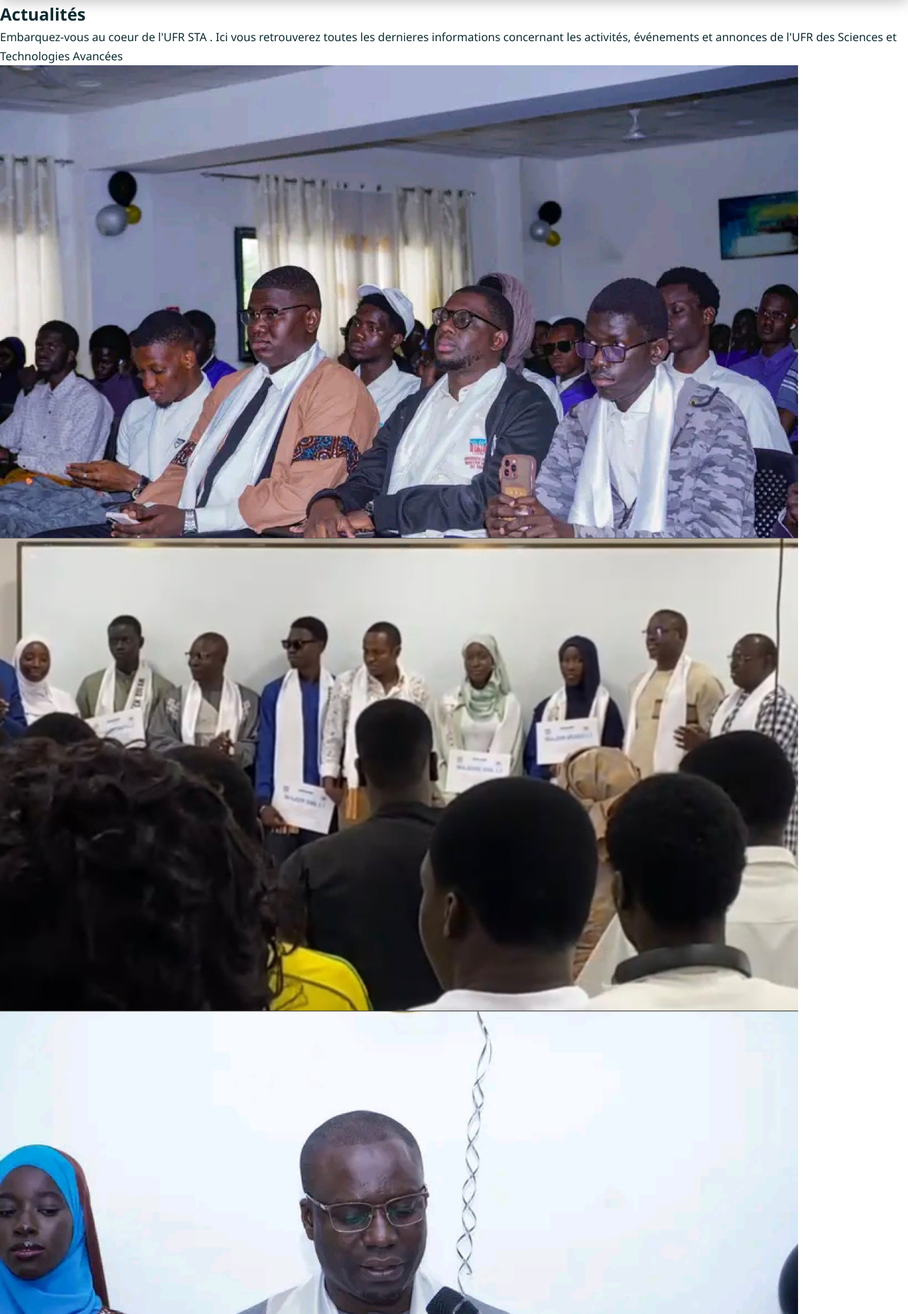
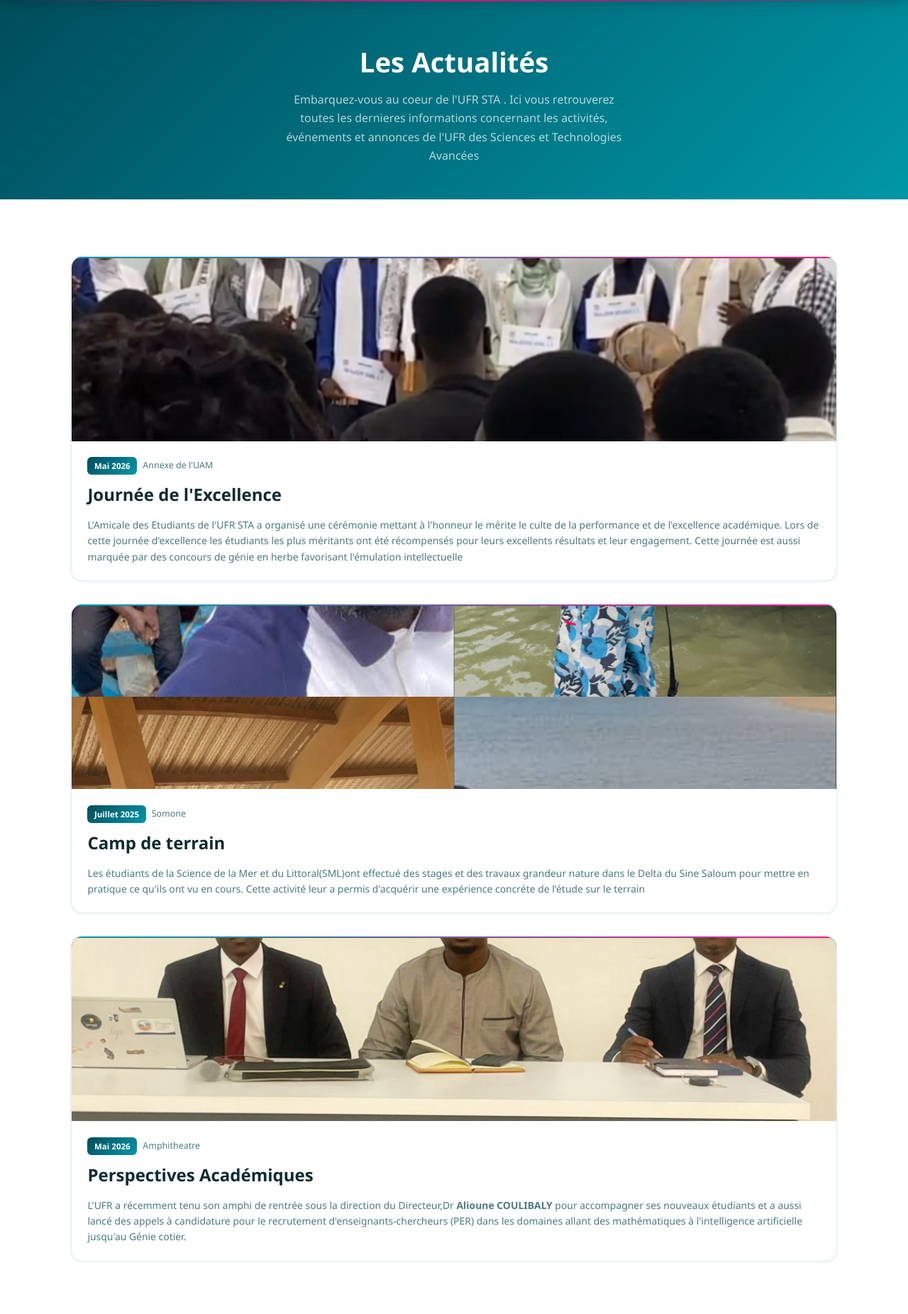
Before and after one commit to sarraichatou1-sn/final-web-project, a Flask app: page /actualites in a window 1280 px wide. Shown: the part 68-1920 px from the top of the page at 71% size. Run offline with Flask 3, Linux system fonts and the light colour scheme; data that the repository does not hold is empty.

Commit message:
feat: page actualites adaptee au CSS du projet

```diff
--- a/ufr-sta/templates/actualites.html
+++ b/ufr-sta/templates/actualites.html
@@ -1,20 +1,32 @@
  {% extends "base.html" %}
+ {% block title %}Actualités{% endblock %}
  {% block content %}
- <section class="Actualites">
-    <h1>Actualités</h1>
+ <div class="page-hero">
+    <div class="container">
+        <h1>Les Actualités</h1>
         <p>
             Embarquez-vous au coeur de l'UFR STA . Ici vous retrouverez toutes les dernieres informations concernant
             les activités, événements et annonces de l'UFR des Sciences et
             Technologies Avancées
         </p>
+    </div>
+</div>
+<section class="section">
+    <div class="container">
+        <div class="card" style="margin-bottom: 2rem;">
+            <div class="card-img-placeholder" style="height: 260px;">
+                <img class="card-img"
+                 src="{{ url_for('static', filename='images/excellence.jpg') }}"
+                 alt="Journée de l'Excellence">
+            </div>
+            <div class="card-body">
+                <div class="actu-meta">
+                    <span class="actu-date-badge">Mai 2026</span>
+                    <span class="actu-lieu">Annexe de l'UAM</span>
 
-    <div class="actualite">
-
-         <img src="{{ url_for('static', filename='images/excellence.jpg') }}" alt="Journée de l'Excellence">
-
-         <h2>Journée d'Excellence de l'UFR</h2>
-
-         <p>
+                </div>
+                <h2 class="card-title" style="font-size: 1.5rem; margin-top: .5rem;"> Journée de l'Excellence</h2>
+                <p class="card-text" style="margin-top: .75rem;">
                     L'Amicale des Etudiants de l'UFR STA a organisé une cérémonie mettant à
                     l'honneur le mérite le culte de la performance et de l'excellence académique.
                     Lors de cette journée d'excellence les étudiants les plus méritants ont été
@@ -22,44 +34,51 @@
                     Cette journée est aussi marquée par des concours de génie en herbe
                     favorisant l'émulation intellectuelle
                 </p>
-         <p><strong>Date :</strong> Mai 2026</p>
+            </div>
+        </div>
+        <div class="card" style="margin-bottom: 2rem;">
+            <div class="card-img-placeholder" style="height: 260px;">
+                <img class="card-img"
+                 src="{{ url_for('static', filename='images/camp-terrain.jpg') }}"
+                 alt="Camp de terrain">
+            </div>
+            <div class="card-body">
+                <div class="actu-meta">
+                    <span class="actu-date-badge">Juillet 2025</span>
+                    <span class="actu-lieu">Somone</span>
 
                 </div>
-
-    <div class="actualite">
-        <img src="{{ url_for('static', filename='images/camp-terrain.jpg') }}" alt="Camp de terrain">
-
-        <h2>Camp de terrain</h2>
-
-        <p>
+                <h2 class="card-title" style="font-size: 1.5rem; margin-top: .5rem;"> Camp de terrain</h2>
+                <p class="card-text" style="margin-top: .75rem;">
                     Les étudiants de la Science de la Mer et du Littoral(SML)ont effectué
                     des stages et des travaux grandeur nature dans le Delta du Sine Saloum
                     pour mettre en pratique ce qu'ils ont vu en cours.
                     Cette activité leur a permis d'acquérir une expérience concréte de l'étude
                     sur le terrain
                 </p>
-        <p><strong> Date :</strong> Juillet 2025</p>
-
+            </div>
+        </div>
+        <div class="card" style="margin-bottom: 2rem;">
+            <div class="card-img-placeholder" style="height: 260px;">
+                <img class="card-img"
+                 src="{{ url_for('static', filename='images/perspectives-academiques.jpg') }}"
+                 alt="perspective académique">
+            </div>
+            <div class="card-body">
+                <div class="actu-meta">
+                    <span class="actu-date-badge">Mai 2026</span>
+                    <span class="actu-lieu">Amphitheatre</span>
 
                 </div>
-
-    <div class="actualite">
-        <img src="{{ url_for('static', filename='images/perspectives-academiques.jpg') }}" alt="perspectives-academiques">
-
-        <h2>Perspectives Académiques</h2>
-        <p>
+                <h2 class="card-title" style="font-size: 1.5rem; margin-top: .5rem;"> Perspectives Académiques</h2>
+                <p class="card-text" style="margin-top: .75rem;">
                     L'UFR a récemment tenu son amphi de rentrée sous la direction du Directeur,Dr <strong>Alioune COULIBALY</strong>
                     pour accompagner ses nouveaux étudiants et a aussi lancé des appels à candidature
                     pour le recrutement d'enseignants-chercheurs (PER) dans les domaines allant des mathématiques
                     à l'intelligence artificielle jusqu'au Génie cotier.
                 </p>
-
             </div>
-
-
-
-
+        </div>
+    </div>
 </section>
-
-
 {% endblock  %}
```
Lines whose indentation alone changed are shown as unchanged.
